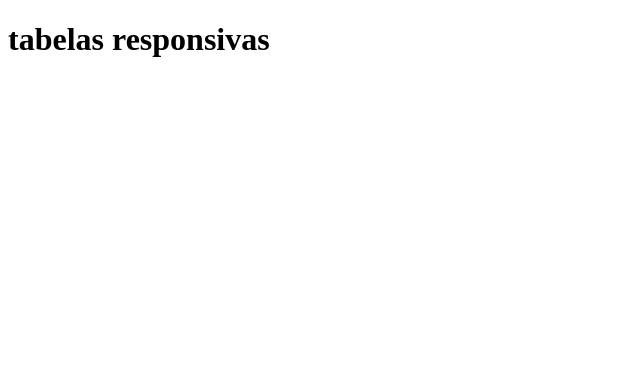
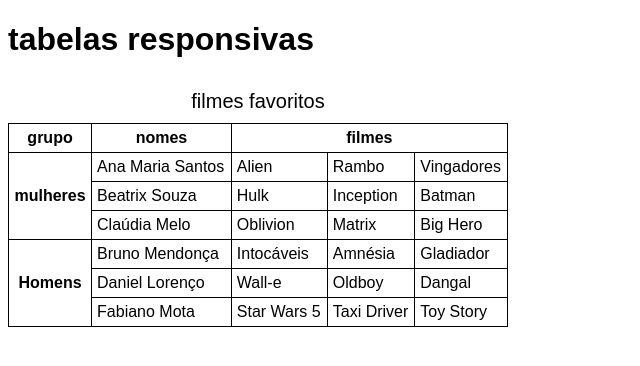
Before and after one commit to silviogabrielGS/html-css, a plain HTML site: page exercicios/ex023/tabela06.html in a window 1280 px wide. Shown: the whole page, without its empty margins (0-640 px from the left). Drawn offline with Linux system fonts and the light colour scheme.

Commit message:
adicionando exercicios

```diff
--- a/exercicios/ex023/tabela06.html
+++ b/exercicios/ex023/tabela06.html
@@ -5,9 +5,89 @@
     <meta http-equiv="X-UA-Compatible" content="IE=edge">
     <meta name="viewport" content="width=device-width, initial-scale=1.0">
     <title>tabelas</title>
+    <style>
+        body {
+            font-family: Arial, Helvetica, sans-serif;
+        }
+
+        table {
+            width: 500px;
+            border-collapse: collapse;
+
+        }
+
+        caption {
+            padding: 10px;
+            font-size:20px;
+        }
+
+        td , th {
+            border: 1px solid black;
+            padding: 5px;
+        }
+
+        div.container {
+            overflow:auto;
+        }
+    </style>
 </head>
 <body>
     <h1>tabelas responsivas</h1>
+    <div class="container">
+        <table>
+            <caption>
+                filmes favoritos
+            </caption>
+            <thead>
+                <tr>
+                     <th scope="col">grupo</th>
+                     <th scope="col">nomes</th>
+                     <th colspan="3" scope="colgroup">filmes</th>
+                </tr>
+            </thead>
+            <tbody>
+                <tr>
+                    <th rowspan="3" scope="rowgroup">mulheres</th>
+                    <td> Ana Maria Santos</td>
+                    <td>Alien</td>
+                    <td>Rambo</td>
+                    <td>Vingadores</td>
+                </tr>
+                <tr>
+                    <td>Beatrix Souza</td>
+                    <td>Hulk</td>
+                    <td>Inception</td>
+                    <td>Batman</td>
+                </tr>
+                <tr>
+                    <td>Claúdia Melo</td>
+                    <td>Oblivion</td>
+                    <td>Matrix</td>
+                    <td>Big Hero</td>
+                </tr>
+                <tr>
+                    <th rowspan="3" scope="rowgroup"> Homens</th>
+                    <td>Bruno Mendonça</td>
+                    <td>Intocáveis</td>
+                    <td> Amnésia</td>
+                    <td>Gladiador</td>
+                </tr>
+                <tr>
+                    <td>Daniel Lorenço</td>
+                    <td>Wall-e</td>
+                    <td> Oldboy</td>
+                    <td> Dangal</td>
+                </tr>
+                <tr>
+                    <td>Fabiano Mota</td>
+                    <td> Star Wars 5</td>
+                    <td>Taxi Driver</td>
+                    <td>Toy Story</td>
+                </tr>
+            </tbody>
+        </table>
+    </div>
+
 
 </body>
 </html>
```
Also changed, not shown: exercicios/ex024/iframe.html (added, +16 -0 lines).
